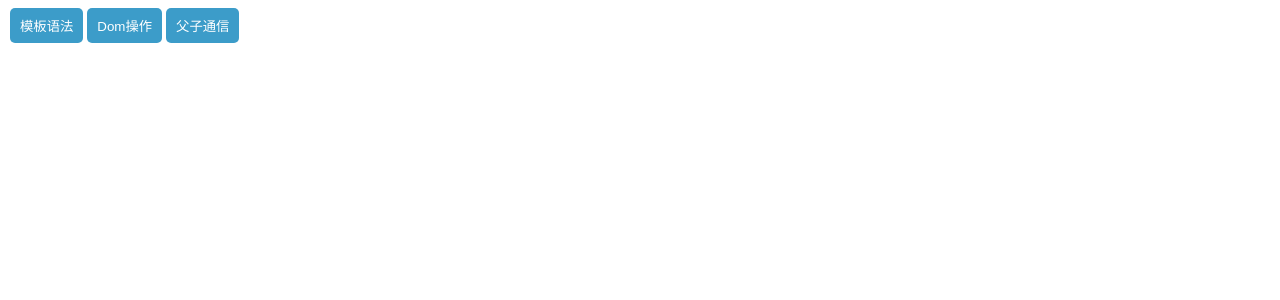
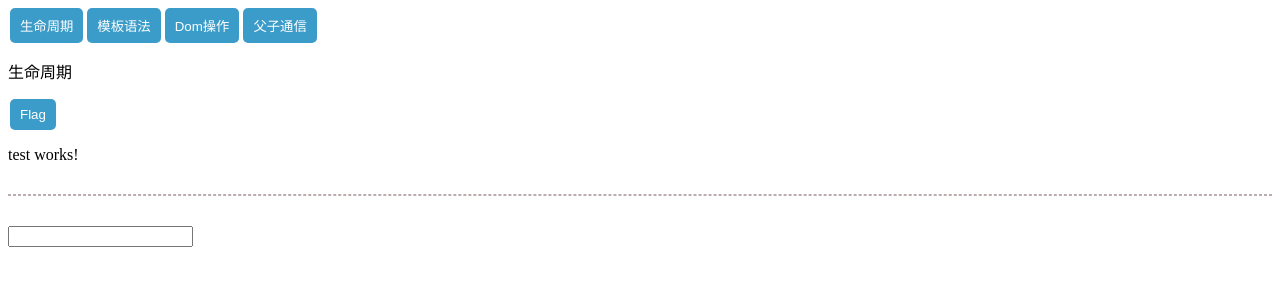
Before and after one commit to junjie-zeng/Angular2, an Angular app: page /liveCycle in a window 1280 px wide. Before the commit this address led to /. Shown: the top 300 px of the page. Built offline with nearby package versions, Linux system fonts and the light colour scheme.

Commit message:
生命周期

```diff
--- a/src/app/app-routing.module.ts
+++ b/src/app/app-routing.module.ts
@@ -3,6 +3,7 @@ import { Routes, RouterModule } from '@angular/router';
 import { BasicGrammarComponent } from './components/basic-grammar/basic-grammar.component';
 import { DomOperationComponent } from './components/dom-operation/dom-operation.component';
 import { CommunicationComponent } from './components/communication/communication.component';
+import { LiveCycleComponent } from './components/live-cycle/live-cycle.component';
 const routes: Routes = [
   // 基本语法组件
   {
@@ -13,7 +14,12 @@ const routes: Routes = [
   },
   {
     path:"communication",component:CommunicationComponent
+  },
+  {
+    path:"liveCycle",component:LiveCycleComponent
   }
+
+
 ];
 
 @NgModule({
--- a/src/app/app.component.html
+++ b/src/app/app.component.html
@@ -1,5 +1,7 @@
+<button  [routerLink]="['/liveCycle']" > 生命周期 </button>
 <button  [routerLink]="['/basic']" > 模板语法 </button>
 <button  [routerLink]="['/dom']" > Dom操作 </button>
 <button  [routerLink]="['/communication']" > 父子通信 </button>
 
+
 <router-outlet></router-outlet>
--- a/src/app/app.module.ts
+++ b/src/app/app.module.ts
@@ -8,6 +8,7 @@ import { DomOperationComponent } from './components/dom-operation/dom-operation.
 import { TestComponent } from './components/test/test.component';
 import { CommunicationComponent } from './components/communication/communication.component';
 import { ChildComponent } from './components/communication/child/child.component';
+import { LiveCycleComponent } from './components/live-cycle/live-cycle.component';
 
 @NgModule({
   declarations: [
@@ -16,7 +17,8 @@ import { ChildComponent } from './components/communication/child/child.component
     DomOperationComponent,
     TestComponent,
     CommunicationComponent,
-    ChildComponent
+    ChildComponent,
+    LiveCycleComponent
   ],
   imports: [
     BrowserModule,
--- /dev/null
+++ b/src/app/components/live-cycle/live-cycle.component.html
@@ -0,0 +1,6 @@
+<p>生命周期</p>
+<button (click) = "handleFlag()">Flag</button>
+<h1 *ngIf = "flag">is Flag</h1>
+<app-test [flag] = "flag"></app-test>
+<hr>
+<input type="text" [(ngModel)] = "name">
--- /dev/null
+++ b/src/app/components/live-cycle/live-cycle.component.ts
@@ -0,0 +1,55 @@
+import { Component, OnInit } from '@angular/core';
+
+@Component({
+  selector: 'app-live-cycle',
+  templateUrl: './live-cycle.component.html',
+  styleUrls: ['./live-cycle.component.less']
+})
+export class LiveCycleComponent implements OnInit {
+  public flag:boolean
+  public name:string | undefined
+  // angular中的每个组件都是typescript中一个加了@Component装饰器的类，所以在组件实例化时最先执行constructor()
+  constructor() {
+    console.log('constructor ...')
+  }
+
+  // 主要用于父子组件传值或者父组件改变传值的数据时会被触发
+  ngOnChanges(): void {
+    console.log('ngOnChanges ...')
+  }
+  // 它会在 Angular 初始化完了该指令的所有数据绑定属性之后调用
+  ngOnInit(): void {
+    console.log('ngOnInit ...')
+  }
+  // 在ngOnchange和ngOnInit之后触发，主要用于定义一些自定义操作
+  ngDoCheck(): void {
+    console.log('ngDoCheck ...')
+  }
+  // 它会在 Angular 完全实例化了指令的所有内容之后调用
+  ngAfterContentInit(): void {
+    console.log('ngAfterContentInit ...')
+  }
+  // 它会在默认的变更检测器对指令的所有内容完成了变更检查之后调用
+  ngAfterContentChecked():void{
+    console.log('ngAfterContentChecked ...')
+  }
+  // 在 Angular 完全初始化了组件的视图后调用(一般用于Dom操作)
+  ngAfterViewInit():void{
+    console.log('ngAfterViewInit ...')
+  }
+  // 它会在默认的变更检测器完成了对组件视图的变更检测之后调用
+  ngAfterViewChecked():void{
+    console.log('ngAfterViewChecked ...')
+  }
+  // 组件销毁时触发
+  ngOnDesotry():void{
+    console.log('ngOnDesotry ...')
+  }
+
+
+
+  // 事件
+  handleFlag(){
+    this.flag = !this.flag
+  }
+}
```
Also changed, not shown: src/app/components/test/test.component.ts (+10 -2 lines), src/app/components/live-cycle/live-cycle.component.less (added), 1 other file (tests, documents, lock files or other folders).
